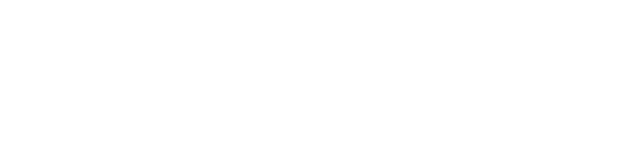
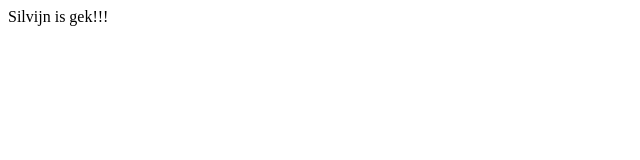
Before and after one commit to S1lv0l/S1lv0l.github.io, a plain HTML site: page index.html in a window 1280 px wide. Shown: the whole page, without its empty margins (0-640 px from the left). Drawn offline with Linux system fonts and the light colour scheme.

Commit message:
Update index.html

```diff
--- a/index.html
+++ b/index.html
@@ -1,7 +1,5 @@
 <!Doctype html>
-<head>
-
-</head>
+<head></head>
 <body>
-
+Silvijn is gek!!!
 </body>
```
